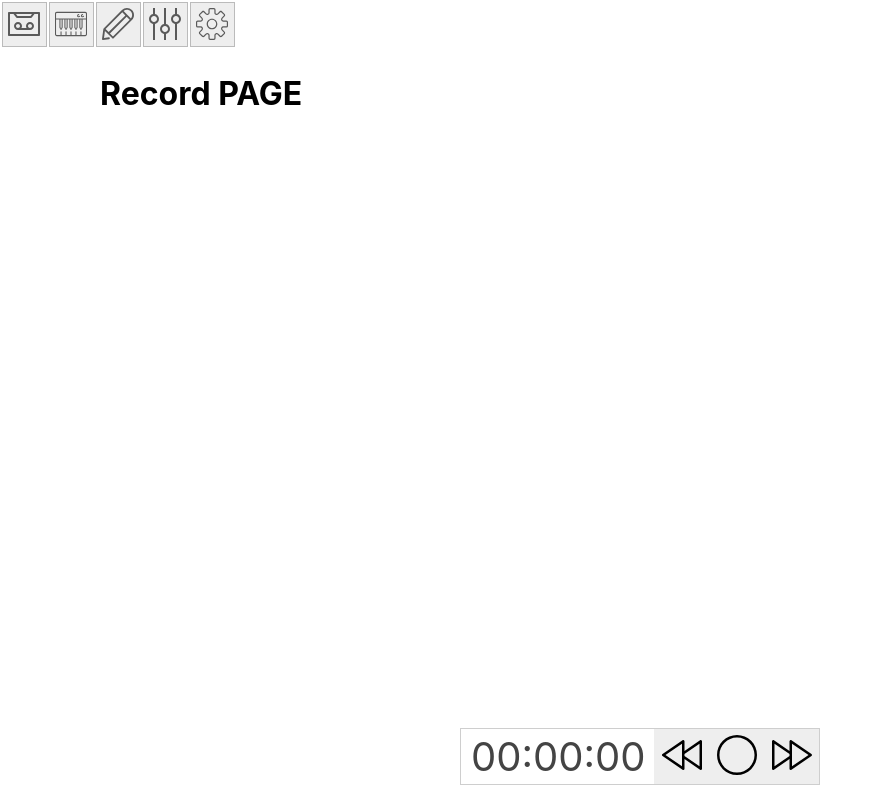
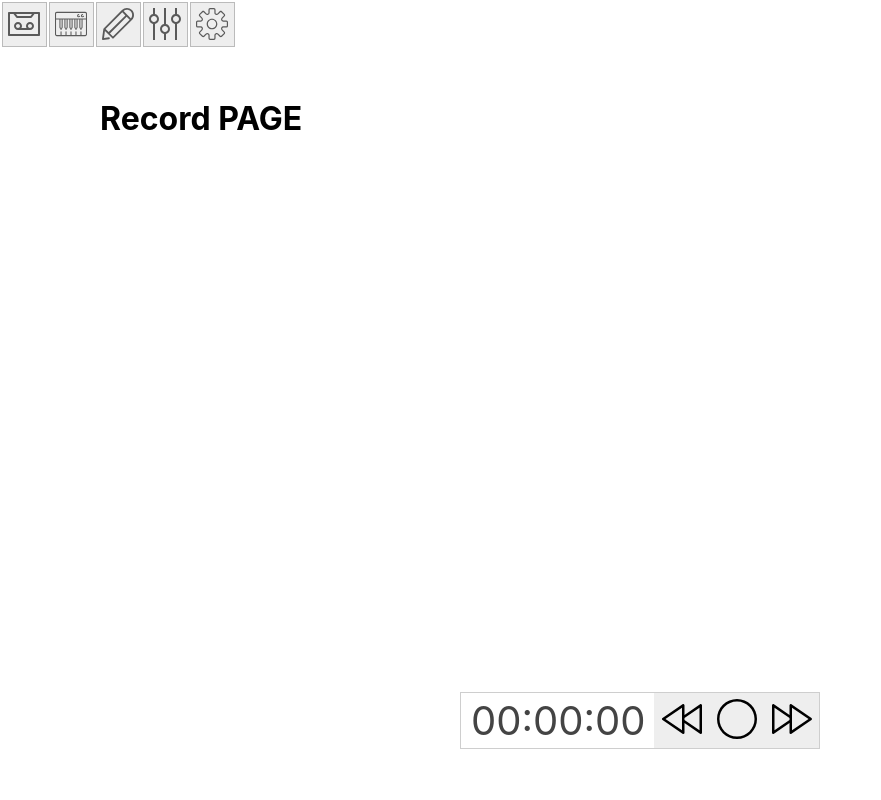
Before and after one commit to TdfGomes/simpler, a React (Create React App) app: page /record in a window 1280 px wide. Shown: the whole page, without its empty margins (0-881 px from the left). Built offline with nearby package versions, Linux system fonts and the light colour scheme.

Commit message:
fix: minor styling changes

```diff
--- a/src/components/common/Container/Container.js
+++ b/src/components/common/Container/Container.js
@@ -2,9 +2,9 @@
 
 const Container = styled('div')`
   max-width: calc(100% - 200px);
-  margin: 25px auto;
+  margin: 50px auto;
   position: relative;
-  min-height: calc(100vh - 100px);
+  min-height: calc(100vh - 150px);
 `;
 
 export default Container;
--- a/src/components/common/Transport/Transport.js
+++ b/src/components/common/Transport/Transport.js
@@ -12,8 +12,8 @@
   justify-content: space-between;
   align-items: center;
   width: 360px;
-  position: fixed;
-  bottom: 15px;
+  position: absolute;
+  bottom: 0px;
   left: 50%;
   transform: translate3d(-50%, 0, 0);
 `;
```
